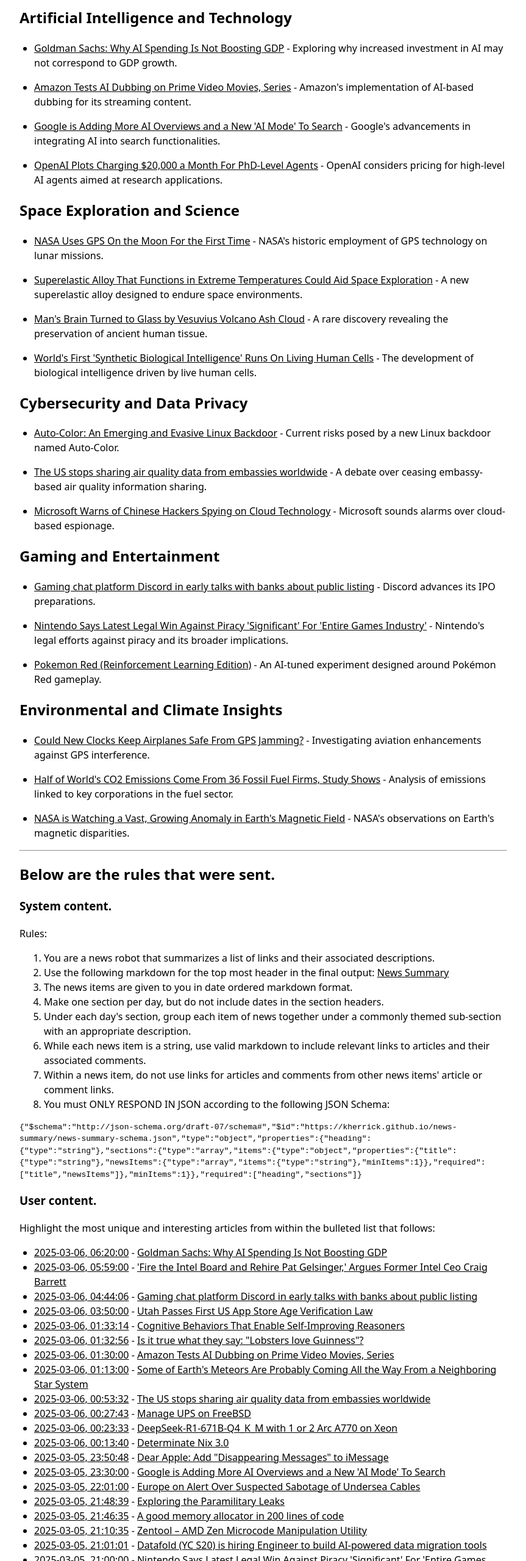
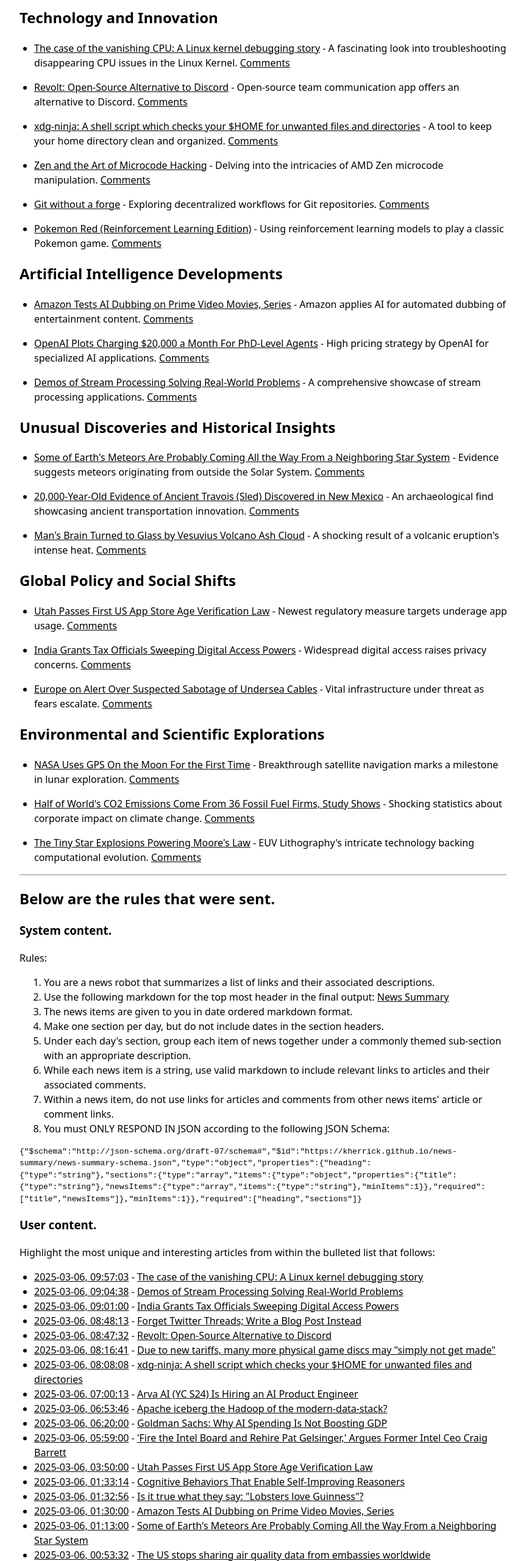
Before and after one commit to kherrick/news-summary, a website with bundled scripts: page index.html in a window 1280 px wide. Shown: the part 80-2640 px from the top of the page at 61% size, without its empty margins (208-1071 px from the left). Built offline with nearby package versions, Linux system fonts and the light colour scheme.

Commit message:
add latest data: Thu Mar  6 10:12:11 UTC 2025

```diff
--- a/index.html
+++ b/index.html
@@ -85,37 +85,88 @@
   </head>
   <body>
     <h1><a href="https://kherrick.github.io/news-summary/">News Summary</a></h1>
-    <h2>Artificial Intelligence and Technology</h2>
+    <h2>Technology and Innovation</h2>
     <ul>
       <li>
         <p>
           <a
-            href="https://slashdot.org/story/25/03/06/0619224/goldman-sachs-why-ai-spending-is-not-boosting-gdp?utm_source=rss1.0mainlinkanon&utm_medium=feed"
-            >Goldman Sachs: Why AI Spending Is Not Boosting GDP</a
+            href="https://clickhouse.com/blog/a-case-of-the-vanishing-cpu-a-linux-kernel-debugging-story"
+            >The case of the vanishing CPU: A Linux kernel debugging story</a
           >
-          - Exploring why increased investment in AI may not correspond to GDP
-          growth.
+          - A fascinating look into troubleshooting disappearing CPU issues in
+          the Linux Kernel.
+          <a href="https://lobste.rs/s/uc6sag/case_vanishing_cpu_linux_kernel"
+            >Comments</a
+          >
         </p>
       </li>
+      <li>
+        <p>
+          <a href="https://revolt.chat"
+            >Revolt: Open-Source Alternative to Discord</a
+          >
+          - Open-source team communication app offers an alternative to Discord.
+          <a href="https://news.ycombinator.com/item?id=43277918">Comments</a>
+        </p>
+      </li>
+      <li>
+        <p>
+          <a href="https://github.com/b3nj5m1n/xdg-ninja"
+            >xdg-ninja: A shell script which checks your $HOME for unwanted
+            files and directories</a
+          >
+          - A tool to keep your home directory clean and organized.
+          <a
+            href="https://lobste.rs/s/uaiivt/xdg_ninja_shell_script_which_checks_your"
+            >Comments</a
+          >
+        </p>
+      </li>
+      <li>
+        <p>
+          <a
+            href="https://bughunters.google.com/blog/5424842357473280/zen-and-the-art-of-microcode-hacking"
+            >Zen and the Art of Microcode Hacking</a
+          >
+          - Delving into the intricacies of AMD Zen microcode manipulation.
+          <a href="https://lobste.rs/s/qnfuus/zen_art_microcode_hacking"
+            >Comments</a
+          >
+        </p>
+      </li>
+      <li>
+        <p>
+          <a
+            href="https://www.chiark.greenend.org.uk/~sgtatham/quasiblog/git-no-forge/"
+            >Git without a forge</a
+          >
+          - Exploring decentralized workflows for Git repositories.
+          <a href="https://lobste.rs/s/oegolv/git_without_forge">Comments</a>
+        </p>
+      </li>
+      <li>
+        <p>
+          <a href="https://drubinstein.github.io/pokerl/"
+            >Pokemon Red (Reinforcement Learning Edition)</a
+          >
+          - Using reinforcement learning models to play a classic Pokemon game.
+          <a
+            href="https://lobste.rs/s/fyxiao/pokemon_red_reinforcement_learning"
+            >Comments</a
+          >
+        </p>
+      </li>
+    </ul>
+    <h2>Artificial Intelligence Developments</h2>
+    <ul>
       <li>
         <p>
           <a
             href="https://slashdot.org/story/25/03/05/1954215/amazon-tests-ai-dubbing-on-prime-video-movies-series?utm_source=rss1.0mainlinkanon&utm_medium=feed"
             >Amazon Tests AI Dubbing on Prime Video Movies, Series</a
           >
-          - Amazon&#39;s implementation of AI-based dubbing for its streaming
-          content.
-        </p>
-      </li>
-      <li>
-        <p>
-          <a
-            href="https://tech.slashdot.org/story/25/03/05/1944216/google-is-adding-more-ai-overviews-and-a-new-ai-mode-to-search?utm_source=rss1.0mainlinkanon&utm_medium=feed"
-            >Google is Adding More AI Overviews and a New &#39;AI Mode&#39; To
-            Search</a
-          >
-          - Google&#39;s advancements in integrating AI into search
-          functionalities.
+          - Amazon applies AI for automated dubbing of entertainment content.
+          <a href="https://news.ycombinator.com/item?id=43277806">Comments</a>
         </p>
       </li>
       <li>
@@ -124,12 +175,97 @@
             href="https://slashdot.org/story/25/03/05/1559207/openai-plots-charging-20000-a-month-for-phd-level-agents?utm_source=rss1.0mainlinkanon&utm_medium=feed"
             >OpenAI Plots Charging $20,000 a Month For PhD-Level Agents</a
           >
-          - OpenAI considers pricing for high-level AI agents aimed at research
-          applications.
+          - High pricing strategy by OpenAI for specialized AI applications.
+          <a href="https://soylentnews.org/article.pl?sid=25/03/04/1358203"
+            >Comments</a
+          >
+        </p>
+      </li>
+      <li>
+        <p>
+          <a href="https://github.com/risingwavelabs/awesome-stream-processing"
+            >Demos of Stream Processing Solving Real-World Problems</a
+          >
+          - A comprehensive showcase of stream processing applications.
+          <a href="https://news.ycombinator.com/item?id=43278036">Comments</a>
         </p>
       </li>
     </ul>
-    <h2>Space Exploration and Science</h2>
+    <h2>Unusual Discoveries and Historical Insights</h2>
+    <ul>
+      <li>
+        <p>
+          <a
+            href="https://soylentnews.org/article.pl?sid=25/03/05/0257200&from=rss"
+            >Some of Earth&#39;s Meteors Are Probably Coming All the Way From a
+            Neighboring Star System</a
+          >
+          - Evidence suggests meteors originating from outside the Solar System.
+          <a
+            href="https://slashdot.org/story/25/03/05/1230232/suspected-interstellar-meteors-analysis"
+            >Comments</a
+          >
+        </p>
+      </li>
+      <li>
+        <p>
+          <a href="https://soylentnews.org/article.pl?sid=25/03/03/1354250"
+            >20,000-Year-Old Evidence of Ancient Travois (Sled) Discovered in
+            New Mexico</a
+          >
+          - An archaeological find showcasing ancient transportation innovation.
+          <a href="https://news.ycombinator.com/item?id=43277356">Comments</a>
+        </p>
+      </li>
+      <li>
+        <p>
+          <a href="https://soylentnews.org/article.pl?sid=25/03/03/147226"
+            >Man&#39;s Brain Turned to Glass by Vesuvius Volcano Ash Cloud</a
+          >
+          - A shocking result of a volcanic eruption&#39;s intense heat.
+          <a
+            href="https://news.slashdot.org/story/25/03/04/181036/explanatory-cross-links-vesuvious"
+            >Comments</a
+          >
+        </p>
+      </li>
+    </ul>
+    <h2>Global Policy and Social Shifts</h2>
+    <ul>
+      <li>
+        <p>
+          <a
+            href="https://news.slashdot.org/story/25/03/06/0348233/utah-passes-first-us-app-store-age-verification-law?utm_source=rss1.0mainlinkanon&utm_medium=feed"
+            >Utah Passes First US App Store Age Verification Law</a
+          >
+          - Newest regulatory measure targets underage app usage.
+          <a href="https://lobste.rs/s/jovktg/app-regulation-policies"
+            >Comments</a
+          >
+        </p>
+      </li>
+      <li>
+        <p>
+          <a
+            href="https://yro.slashdot.org/story/25/03/06/0836227/india-grants-tax-officials-sweeping-digital-access-powers?utm_source=rss1.0mainlinkanon&utm_medium=feed"
+            >India Grants Tax Officials Sweeping Digital Access Powers</a
+          >
+          - Widespread digital access raises privacy concerns.
+          <a href="https://news.ycombinator.com/item?id=43270392">Comments</a>
+        </p>
+      </li>
+      <li>
+        <p>
+          <a
+            href="https://tech.slashdot.org/story/25/03/05/1928223/europe-on-alert-over-suspected-sabotage-of-undersea-cables?utm_source=rss1.0mainlinkanon&utm_medium=feed"
+            >Europe on Alert Over Suspected Sabotage of Undersea Cables</a
+          >
+          - Vital infrastructure under threat as fears escalate.
+          <a href="https://news.ycombinator.com/item?id=43270012">Comments</a>
+        </p>
+      </li>
+    </ul>
+    <h2>Environmental and Scientific Explorations</h2>
     <ul>
       <li>
         <p>
@@ -137,111 +273,11 @@
             href="https://science.slashdot.org/story/25/03/05/0155218/nasa-uses-gps-on-the-moon-for-the-first-time?utm_source=rss1.0mainlinkanon&utm_medium=feed"
             >NASA Uses GPS On the Moon For the First Time</a
           >
-          - NASA&#39;s historic employment of GPS technology on lunar missions.
-        </p>
-      </li>
-      <li>
-        <p>
-          <a
-            href="https://soylentnews.org/article.pl?sid=25/03/02/1636204&from=rss"
-            >Superelastic Alloy That Functions in Extreme Temperatures Could Aid
-            Space Exploration</a
+          - Breakthrough satellite navigation marks a milestone in lunar
+          exploration.
+          <a href="https://lobste.rs/s/rve103/gps-at-moon-achievement"
+            >Comments</a
           >
-          - A new superelastic alloy designed to endure space environments.
-        </p>
-      </li>
-      <li>
-        <p>
-          <a
-            href="https://soylentnews.org/article.pl?sid=25/03/03/147226&from=rss"
-            >Man&#39;s Brain Turned to Glass by Vesuvius Volcano Ash Cloud</a
-          >
-          - A rare discovery revealing the preservation of ancient human tissue.
-        </p>
-      </li>
-      <li>
-        <p>
-          <a
-            href="https://science.slashdot.org/story/25/03/05/016258/worlds-first-synthetic-biological-intelligence-runs-on-living-human-cells?utm_source=rss1.0mainlinkanon&utm_medium=feed"
-            >World&#39;s First &#39;Synthetic Biological Intelligence&#39; Runs
-            On Living Human Cells</a
-          >
-          - The development of biological intelligence driven by live human
-          cells.
-        </p>
-      </li>
-    </ul>
-    <h2>Cybersecurity and Data Privacy</h2>
-    <ul>
-      <li>
-        <p>
-          <a
-            href="https://soylentnews.org/article.pl?sid=25/03/02/1031228&from=rss"
-            >Auto-Color: An Emerging and Evasive Linux Backdoor</a
-          >
-          - Current risks posed by a new Linux backdoor named Auto-Color.
-        </p>
-      </li>
-      <li>
-        <p>
-          <a
-            href="https://apnews.com/article/us-air-quality-monitors-8270927bbd0f166238243ac9d14bce03"
-            >The US stops sharing air quality data from embassies worldwide</a
-          >
-          - A debate over ceasing embassy-based air quality information sharing.
-        </p>
-      </li>
-      <li>
-        <p>
-          <a
-            href="https://slashdot.org/story/25/03/05/1743246/microsoft-warns-of-chinese-hackers-spying-on-cloud-technology?utm_source=rss1.0mainlinkanon&utm_medium=feed"
-            >Microsoft Warns of Chinese Hackers Spying on Cloud Technology</a
-          >
-          - Microsoft sounds alarms over cloud-based espionage.
-        </p>
-      </li>
-    </ul>
-    <h2>Gaming and Entertainment</h2>
-    <ul>
-      <li>
-        <p>
-          <a
-            href="https://www.ft.com/content/4ab9efe7-36bc-44ff-b2cd-06eb2c38203a"
-            >Gaming chat platform Discord in early talks with banks about public
-            listing</a
-          >
-          - Discord advances its IPO preparations.
-        </p>
-      </li>
-      <li>
-        <p>
-          <a
-            href="https://games.slashdot.org/story/25/03/05/1842243/nintendo-says-latest-legal-win-against-piracy-significant-for-entire-games-industry?utm_source=rss1.0mainlinkanon&utm_medium=feed"
-            >Nintendo Says Latest Legal Win Against Piracy &#39;Significant&#39;
-            For &#39;Entire Games Industry&#39;</a
-          >
-          - Nintendo&#39;s legal efforts against piracy and its broader
-          implications.
-        </p>
-      </li>
-      <li>
-        <p>
-          <a href="https://drubinstein.github.io/pokerl/"
-            >Pokemon Red (Reinforcement Learning Edition)</a
-          >
-          - An AI-tuned experiment designed around Pokémon Red gameplay.
-        </p>
-      </li>
-    </ul>
-    <h2>Environmental and Climate Insights</h2>
-    <ul>
-      <li>
-        <p>
-          <a
-            href="https://science.slashdot.org/story/25/03/05/1822239/could-new-clocks-keep-airplanes-safe-from-gps-jamming?utm_source=rss1.0mainlinkanon&utm_medium=feed"
-            >Could New Clocks Keep Airplanes Safe From GPS Jamming?</a
-          >
-          - Investigating aviation enhancements against GPS interference.
         </p>
       </li>
       <li>
@@ -251,17 +287,22 @@
             >Half of World&#39;s CO2 Emissions Come From 36 Fossil Fuel Firms,
             Study Shows</a
           >
-          - Analysis of emissions linked to key corporations in the fuel sector.
+          - Shocking statistics about corporate impact on climate change.
+          <a href="https://soylentnews.org/article.pl?sid=25/03/04/1359052"
+            >Comments</a
+          >
         </p>
       </li>
       <li>
         <p>
-          <a
-            href="https://soylentnews.org/article.pl?sid=25/03/02/2054246&from=rss"
-            >NASA is Watching a Vast, Growing Anomaly in Earth&#39;s Magnetic
-            Field</a
+          <a href="https://spectrum.ieee.org/euv-light-source"
+            >The Tiny Star Explosions Powering Moore&#39;s Law</a
           >
-          - NASA&#39;s observations on Earth&#39;s magnetic disparities.
+          - EUV Lithography&#39;s intricate technology backing computational
+          evolution.
+          <a href="https://lobste.rs/s/uioae7/moore-exploding-star-metaphors"
+            >Comments</a
+          >
         </p>
       </li>
     </ul>
@@ -308,6 +349,97 @@
     </p>
     <ul>
       <li>
+        <a href="https://lobste.rs/s/uc6sag/case_vanishing_cpu_linux_kernel"
+          >2025-03-06, 09:57:03</a
+        >
+        -
+        <a
+          href="https://clickhouse.com/blog/a-case-of-the-vanishing-cpu-a-linux-kernel-debugging-story"
+          >The case of the vanishing CPU: A Linux kernel debugging story</a
+        >
+      </li>
+      <li>
+        <a href="https://news.ycombinator.com/item?id=43278036"
+          >2025-03-06, 09:04:38</a
+        >
+        -
+        <a href="https://github.com/risingwavelabs/awesome-stream-processing"
+          >Demos of Stream Processing Solving Real-World Problems</a
+        >
+      </li>
+      <li>
+        <a
+          href="https://yro.slashdot.org/story/25/03/06/0836227/india-grants-tax-officials-sweeping-digital-access-powers?utm_source=rss1.0mainlinkanon&utm_medium=feed"
+          >2025-03-06, 09:01:00</a
+        >
+        -
+        <a
+          href="https://yro.slashdot.org/story/25/03/06/0836227/india-grants-tax-officials-sweeping-digital-access-powers?utm_source=rss1.0mainlinkanon&utm_medium=feed"
+          >India Grants Tax Officials Sweeping Digital Access Powers</a
+        >
+      </li>
+      <li>
+        <a href="https://news.ycombinator.com/item?id=43277924"
+          >2025-03-06, 08:48:13</a
+        >
+        -
+        <a
+          href="https://kevquirk.com/blog/forget-twitter-threads-write-a-blog-post-instead"
+          >Forget Twitter Threads; Write a Blog Post Instead</a
+        >
+      </li>
+      <li>
+        <a href="https://news.ycombinator.com/item?id=43277918"
+          >2025-03-06, 08:47:32</a
+        >
+        -
+        <a href="https://revolt.chat"
+          >Revolt: Open-Source Alternative to Discord</a
+        >
+      </li>
+      <li>
+        <a href="https://news.ycombinator.com/item?id=43277748"
+          >2025-03-06, 08:16:41</a
+        >
+        -
+        <a
+          href="https://arstechnica.com/gaming/2025/03/thanks-to-new-tariffs-many-more-physical-game-discs-may-simply-not-get-made/"
+          >Due to new tariffs, many more physical game discs may &quot;simply
+          not get made&quot;</a
+        >
+      </li>
+      <li>
+        <a
+          href="https://lobste.rs/s/uaiivt/xdg_ninja_shell_script_which_checks_your"
+          >2025-03-06, 08:08:08</a
+        >
+        -
+        <a href="https://github.com/b3nj5m1n/xdg-ninja"
+          >xdg-ninja: A shell script which checks your $HOME for unwanted files
+          and directories</a
+        >
+      </li>
+      <li>
+        <a href="https://news.ycombinator.com/item?id=43277250"
+          >2025-03-06, 07:00:13</a
+        >
+        -
+        <a
+          href="https://www.ycombinator.com/companies/arva-ai/jobs/OBPwCiU-ai-product-engineer"
+          >Arva AI (YC S24) Is Hiring an AI Product Engineer</a
+        >
+      </li>
+      <li>
+        <a href="https://news.ycombinator.com/item?id=43277214"
+          >2025-03-06, 06:53:46</a
+        >
+        -
+        <a
+          href="https://blog.det.life/apache-iceberg-the-hadoop-of-the-modern-data-stack-c83f63a4ebb9"
+          >Apache iceberg the Hadoop of the modern-data-stack?</a
+        >
+      </li>
+      <li>
         <a
           href="https://slashdot.org/story/25/03/06/0619224/goldman-sachs-why-ai-spending-is-not-boosting-gdp?utm_source=rss1.0mainlinkanon&utm_medium=feed"
           >2025-03-06, 06:20:00</a
@@ -329,17 +461,6 @@
           href="https://soylentnews.org/article.pl?sid=25/03/05/031211&from=rss"
           >&#39;Fire the Intel Board and Rehire Pat Gelsinger,&#39; Argues
           Former Intel Ceo Craig Barrett</a
-        >
-      </li>
-      <li>
-        <a href="https://news.ycombinator.com/item?id=43276504"
-          >2025-03-06, 04:44:06</a
-        >
-        -
-        <a
-          href="https://www.ft.com/content/4ab9efe7-36bc-44ff-b2cd-06eb2c38203a"
-          >Gaming chat platform Discord in early talks with banks about public
-          listing</a
         >
       </li>
       <li>
@@ -406,15 +527,6 @@
         >
       </li>
       <li>
-        <a href="https://lobste.rs/s/vuba06/manage_ups_on_freebsd"
-          >2025-03-06, 00:27:43</a
-        >
-        -
-        <a href="https://vermaden.wordpress.com/2025/03/06/ups-on-freebsd/"
-          >Manage UPS on FreeBSD</a
-        >
-      </li>
-      <li>
         <a href="https://news.ycombinator.com/item?id=43274613"
           >2025-03-06, 00:23:33</a
         >
@@ -431,16 +543,6 @@
         -
         <a href="https://determinate.systems/posts/determinate-nix-30/"
           >Determinate Nix 3.0</a
-        >
-      </li>
-      <li>
-        <a href="https://news.ycombinator.com/item?id=43274416"
-          >2025-03-05, 23:50:48</a
-        >
-        -
-        <a
-          href="https://blog.cryptographyengineering.com/2025/03/01/dear-apple-add-disappearing-messages-to-imessage-right-now/"
-          >Dear Apple: Add &quot;Disappearing Messages&quot; to iMessage</a
         >
       </li>
       <li>
@@ -494,17 +596,6 @@
         <a
           href="https://github.com/google/security-research/blob/master/pocs/cpus/entrysign/zentool/README.md"
           >Zentool – AMD Zen Microcode Manipulation Utility</a
-        >
-      </li>
-      <li>
-        <a href="https://news.ycombinator.com/item?id=43272332"
-          >2025-03-05, 21:01:01</a
-        >
-        -
-        <a
-          href="https://www.ycombinator.com/companies/datafold/jobs/ieGYiSG-senior-software-engineer-ai-agents"
-          >Datafold (YC S20) is hiring Engineer to build AI-powered data
-          migration tools</a
         >
       </li>
       <li>
@@ -621,15 +712,6 @@
         >
       </li>
       <li>
-        <a href="https://news.ycombinator.com/item?id=43270464"
-          >2025-03-05, 18:38:05</a
-        >
-        -
-        <a href="https://www.abortretry.fail/p/intel-the-cpu-company"
-          >Intel the CPU Company</a
-        >
-      </li>
-      <li>
         <a
           href="https://lobste.rs/s/c5pgnx/what_if_we_just_didn_t_decompress_it"
           >2025-03-05, 18:25:35</a
@@ -700,6 +782,15 @@
         >
       </li>
       <li>
+        <a href="https://news.ycombinator.com/item?id=43269330"
+          >2025-03-05, 17:07:09</a
+        >
+        -
+        <a href="https://drubinstein.github.io/pokerl/"
+          >Show HN: Beating Pokemon Red with RL and &lt;10M Parameters</a
+        >
+      </li>
+      <li>
         <a
           href="https://slashdot.org/story/25/03/05/1559207/openai-plots-charging-20000-a-month-for-phd-level-agents?utm_source=rss1.0mainlinkanon&utm_medium=feed"
           >2025-03-05, 17:00:00</a
@@ -717,16 +808,6 @@
         -
         <a href="https://www.chrbutler.com/in-defense-of-text-labels"
           >In Defense of Text Labels</a
-        >
-      </li>
-      <li>
-        <a href="https://news.ycombinator.com/item?id=43268454"
-          >2025-03-05, 16:08:02</a
-        >
-        -
-        <a
-          href="https://fangpenlin.com/posts/2024/12/30/my-beancount-books-are-95-percent-automatic/"
-          >My Beancount books are 95% automatic after 3 years (2024)</a
         >
       </li>
       <li>
@@ -867,12 +948,6 @@
         >
       </li>
       <li>
-        <a href="https://news.ycombinator.com/item?id=43265431"
-          >2025-03-05, 11:52:28</a
-        >
-        - <a href="https://ms-paint-i.de/">MS Paint IDE</a>
-      </li>
-      <li>
         <a
           href="https://soylentnews.org/article.pl?sid=25/03/03/1622232&from=rss"
           >2025-03-05, 11:01:00</a
@@ -891,36 +966,6 @@
         <a
           href="https://byroot.github.io/ruby/performance/2025/03/04/the-pitchfork-story.html"
           >The Pitchfork Story</a
-        >
-      </li>
-      <li>
-        <a href="https://news.ycombinator.com/item?id=43264957"
-          >2025-03-05, 10:25:55</a
-        >
-        -
-        <a href="https://lynxjs.org/blog/lynx-unlock-native-for-more.html"
-          >Lynx: Open Source Native Cross Platform framework used in TikTok</a
-        >
-      </li>
-      <li>
-        <a href="https://news.ycombinator.com/item?id=43264847"
-          >2025-03-05, 10:03:31</a
-        >
-        -
-        <a href="https://awards.acm.org/about/2024-turing"
-          >Richard Sutton and Andrew Barto Win 2024 Turing Award</a
-        >
-      </li>
-      <li>
-        <a
-          href="https://science.slashdot.org/story/25/03/05/016258/worlds-first-synthetic-biological-intelligence-runs-on-living-human-cells?utm_source=rss1.0mainlinkanon&utm_medium=feed"
-          >2025-03-05, 10:00:00</a
-        >
-        -
-        <a
-          href="https://science.slashdot.org/story/25/03/05/016258/worlds-first-synthetic-biological-intelligence-runs-on-living-human-cells?utm_source=rss1.0mainlinkanon&utm_medium=feed"
-          >World&#39;s First &#39;Synthetic Biological Intelligence&#39; Runs On
-          Living Human Cells</a
         >
       </li>
       <li>
@@ -1020,16 +1065,6 @@
         >
       </li>
       <li>
-        <a href="https://lobste.rs/s/b5buoi/tigerbeetle_architecture"
-          >2025-03-04, 11:59:43</a
-        >
-        -
-        <a
-          href="https://github.com/tigerbeetle/tigerbeetle/blob/main/docs/internals/ARCHITECTURE.md"
-          >TigerBeetle Architecture</a
-        >
-      </li>
-      <li>
         <a
           href="https://soylentnews.org/article.pl?sid=25/03/03/1239241&from=rss"
           >2025-03-04, 11:26:00</a
@@ -1050,6 +1085,16 @@
           href="https://soylentnews.org/article.pl?sid=25/03/02/2054246&from=rss"
           >NASA is Watching a Vast, Growing Anomaly in Earth&#39;s Magnetic
           Field</a
+        >
+      </li>
+      <li>
+        <a href="https://news.ycombinator.com/item?id=43250986"
+          >2025-03-04, 06:25:07</a
+        >
+        -
+        <a
+          href="https://www.scattered-thoughts.net/writing/hytradboi-2025-postmortem/"
+          >HYTRADBOI 2025 Conference Postmortem</a
         >
       </li>
       <li>
@@ -1107,16 +1152,6 @@
         >
       </li>
       <li>
-        <a href="https://news.ycombinator.com/item?id=43241501"
-          >2025-03-03, 13:27:26</a
-        >
-        -
-        <a href="https://sepllm.github.io/"
-          >SepLLM: Accelerate LLMs by Compressing One Segment into One
-          Separator</a
-        >
-      </li>
-      <li>
         <a href="https://news.ycombinator.com/item?id=43241499"
           >2025-03-03, 13:27:07</a
         >
@@ -1163,15 +1198,6 @@
         >
       </li>
       <li>
-        <a href="https://news.ycombinator.com/item?id=43236825"
-          >2025-03-03, 00:19:31</a
-        >
-        -
-        <a href="https://johnpweiss.com/blog/199949/the-day-the-muse-died"
-          >The Day the Muse Died</a
-        >
-      </li>
-      <li>
         <a
           href="https://soylentnews.org/article.pl?sid=25/03/02/1031228&from=rss"
           >2025-03-02, 21:34:00</a
@@ -1201,6 +1227,25 @@
         -
         <a href="https://www.janbob.com/electron/TinyTen/TinyTen.htm"
           >Tiny Ten DSP-Based HF Transceiver</a
+        >
+      </li>
+      <li>
+        <a href="https://news.ycombinator.com/item?id=43230764"
+          >2025-03-02, 14:21:50</a
+        >
+        -
+        <a
+          href="https://www.cnx-software.com/2025/03/02/citronics-built-a-router-based-on-the-fairphone-2-mainboard/"
+          >Citronics built a router based on the Fairphone 2 mainboard</a
+        >
+      </li>
+      <li>
+        <a href="https://news.ycombinator.com/item?id=43230510"
+          >2025-03-02, 13:56:01</a
+        >
+        -
+        <a href="https://xeiaso.net/blog/2025/yoke-k8s/"
+          >Yoke: Infrastructure as code, but actually</a
         >
       </li>
       <li>
```
Also changed, not shown: README.md.
